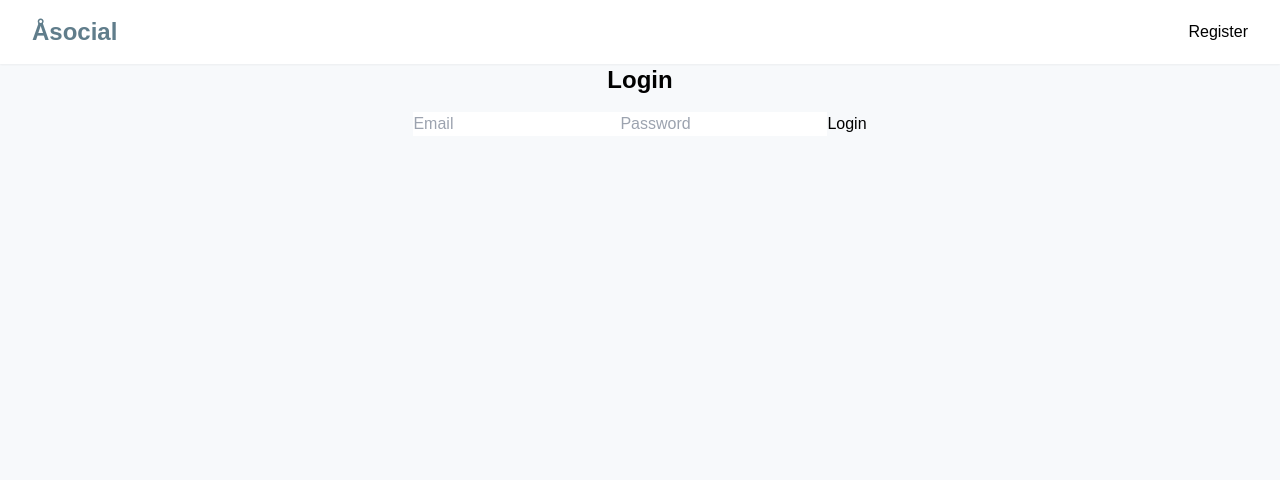
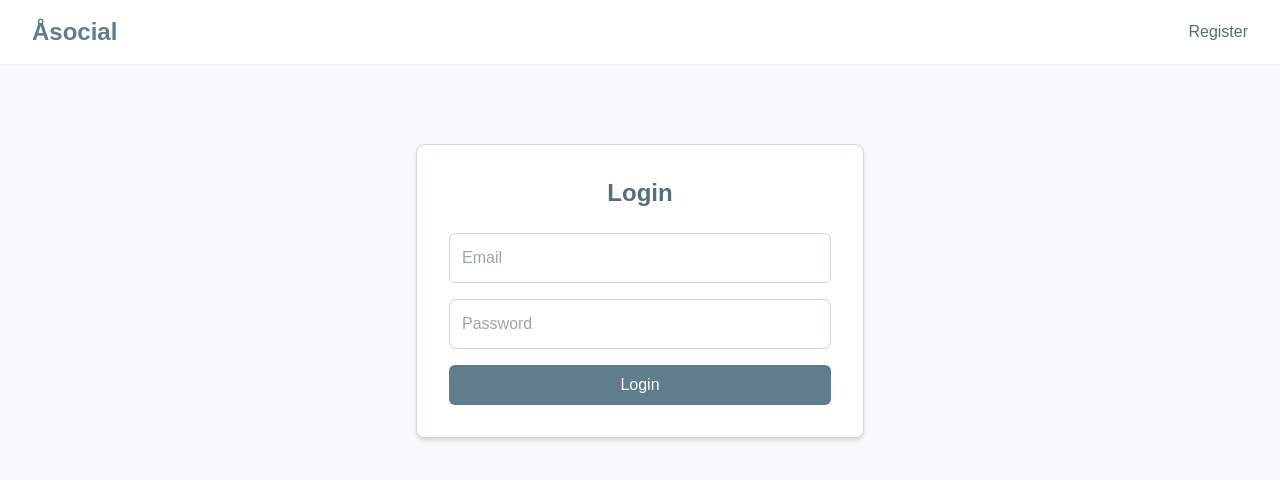
Before and after one commit to olegamobile/social-network, a Vue app in the folder frontend/: page /login in a window 1280 px wide. Shown: the top 480 px of the page. Built offline with nearby package versions, Linux system fonts and the light colour scheme; no server answers.

Commit message:
login form redesign

```diff
--- a/frontend/src/components/TopBar.vue
+++ b/frontend/src/components/TopBar.vue
@@ -88,11 +88,11 @@
 
                 <!-- link to register or login -->
                 <div class="hidden md:flex nav-icons" v-if="isLoginPage">
-                    <router-link to="/register" class="text-link" data-title="Home"
+                    <router-link to="/register" class="text-nordic-light" data-title="Home"
                         aria-label="Home">Register</router-link>
                 </div>
                 <div class="hidden md:flex nav-icons" v-if="isRegisterPage">
-                    <router-link to="/login" class="text-link" data-title="Home" aria-label="Home">Login</router-link>
+                    <router-link to="/login" class="text-nordic-light" data-title="Home" aria-label="Home">Login</router-link>
                 </div>
 
             </div>
@@ -172,10 +172,10 @@
 
             <!-- link to register or login -->
             <div class="nav-icons" v-if="isLoginPage">
-                <router-link to="/register" class="text-link" data-title="Home" aria-label="Home">Register</router-link>
+                <router-link to="/register" class="text-nordic-light" data-title="Home" aria-label="Home">Register</router-link>
             </div>
             <div class="nav-icons" v-if="isRegisterPage">
-                <router-link to="/login" class="text-link" data-title="Home" aria-label="Home">Login</router-link>
+                <router-link to="/login" class="text-nordic-light" data-title="Home" aria-label="Home">Login</router-link>
             </div>
         </div>
 
@@ -315,4 +315,5 @@ const { logout } = useAuth()
 /* .router-link-exact-active {
     font-weight: bold;
 } */
+
 </style>
--- a/frontend/src/views/LoginView.vue
+++ b/frontend/src/views/LoginView.vue
@@ -1,15 +1,20 @@
 <template>
-    <div class="login">
+    <div class="login-page bg-nordic-primary-bg min-h-screen flex flex-col">
         <TopBar />
 
-        <h2 class="text-2xl font-bold mb-4">Login</h2>
-        <form @submit.prevent="login">
-            <input v-model="email" type="email" placeholder="Email" required autocomplete="email" />
-            <input v-model="password" type="password" placeholder="Password" required autocomplete="current-password" />
-            <button type="submit">Login</button>
+        <div class="login px-4 mt-20 flex justify-center">
+        <div class="w-full max-w-md bg-white p-8 rounded-lg shadow-md border border-nordic-light">
+        <h2 class="text-2xl font-bold text-center text-nordic-light mb-6">Login</h2>
+
+        <form @submit.prevent="login" class="flex flex-col gap-4">
+            <input v-model="email" type="email" placeholder="Email" required autocomplete="email" class="p-3 border border-nordic-light rounded-md focus:outline-none focus:ring-2 focus:ring-nordic-primary-accent" />
+            <input v-model="password" type="password" placeholder="Password" required autocomplete="current-password" class="p-3 border border-nordic-light rounded-md focus:outline-none focus:ring-2 focus:ring-nordic-primary-accent" />
+            <button type="submit" class="bg-nordic-primary-accent text-white font-medium py-2 rounded-md hover:bg-nordic-secondary-accent transition">Login</button>
             <p v-if="error">{{ error }}</p>
         </form>
     </div>
+</div>
+</div>
 </template>
 
 <script setup>
@@ -60,12 +65,3 @@ async function login() {
 
 }
 </script>
-
-<style scoped>
-.login {
-    display: flex;
-    flex-direction: column;
-    width: 100%;
-    align-items: center;
-}
-</style>
```
Also changed, not shown: 1 other file (tests, documents, lock files or other folders).
